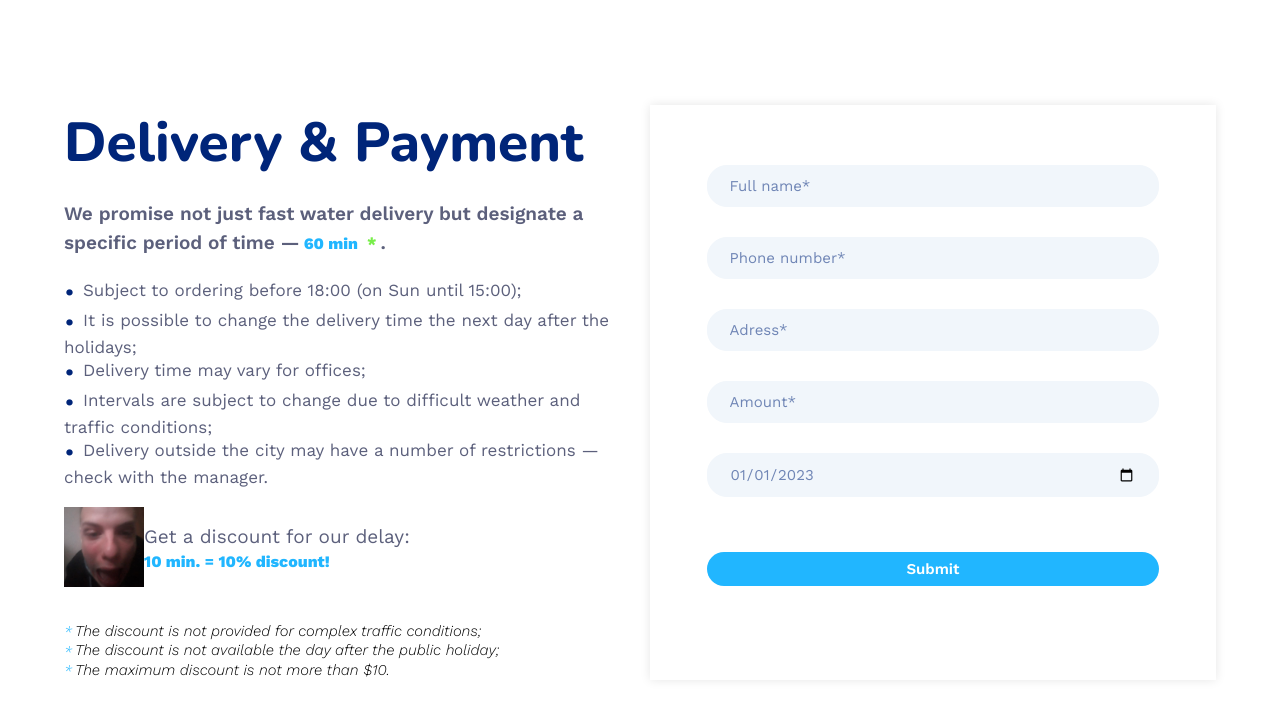
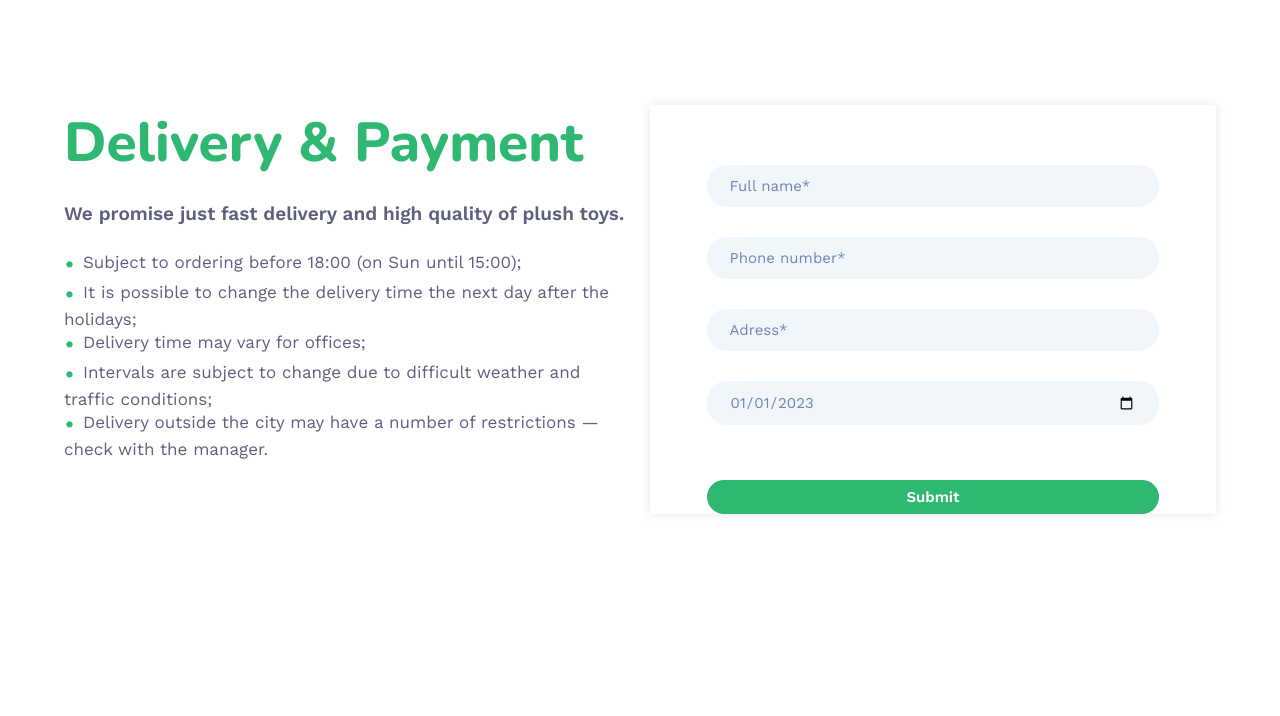
Before and after one commit to DimaGorp/Online-Magazine-CI-CD, a Django app: page /order/ in a window 1280 px wide. Shown: the top 716 px of the page. Run offline with Django 3.2, Linux system fonts and the light colour scheme.

Commit message:
redesign order

```diff
--- a/src/online_shop/mvc/templates/order/order.html
+++ b/src/online_shop/mvc/templates/order/order.html
@@ -13,11 +13,8 @@
         <!--<p id="delivery-info" class="delivery__title">- DELIVERY -</p>-->
         <h2 class="delivery__heading">Delivery &amp; Payment</h2>
         <span class="delivery__first-text-block">
-            <span class="delivery__description">We promise not just fast water delivery but designate a specific period
-                of time —</span>
-            <span class="delivery__description-time">60 min</span>
-            <span class="delivery__description-star">*</span>
-            <span class="delivery__description point">.</span>
+            <span class="delivery__description">We promise just fast delivery and high quality of plush toys. </span>
+
         </span>
         <ul class="delivery__list">
             <li class="delivery__item">Subject to ordering before 18:00 (on Sun until 15:00);</li>
@@ -29,18 +26,9 @@
                 manager.</li>
         </ul>
         <div class="image-with-text">
-            <img class="delivery__discount-image" src="{%static 'img/dimaa.png'%}" alt="percent-discount">
-            <div class="delivery__discount-text">
-                <p class="delivery__discount">Get a discount for our delay:</p>
-                <p class="delivery__discount-item">10 min. = 10% discount!</p>
-            </div>
+
         </div>
-        <ul class="delivery__discount-info">
-            <li class="delivery__discount-info-item">The discount is not provided for complex traffic conditions;</li>
-            <li class="delivery__discount-info-item">The discount is not available the day after the public holiday;
-            </li>
-            <li class="delivery__discount-info-item">The maximum discount is not more than $10.</li>
-        </ul>
+
     </div>
     <div class="delivery__form">
         <form id="add-form" class="delivery__form-form" action="https://formspree.io/f/xzbnbveq" method="POST">
@@ -64,9 +52,7 @@
                 </select><br>
             </div>
             -->
-            <div class="input-box">
-                <input type="text" class="input-field" name="amount" placeholder="Amount*"><br>
-            </div>
+
             <div class="input-box">
                 <input type="date" class="select-date" name="date" value="2023-01-01"><br>
             </div>
@@ -128,7 +114,7 @@
 }
 
 .delivery__heading {
-    color: #002579;
+    color: #2EB872;
     font-size: 38px;
     font-family: 'Nunito', sans-serif;
 }
@@ -219,7 +205,7 @@
 
 .delivery__item::before {
     content: "•";
-    color: #002579;
+    color: #2EB872;
     margin-right: 8px;
     font-size: 1.5em;
     vertical-align: middle;
@@ -280,7 +266,7 @@
 }
 
 input[type="submit"] {
-    background-color: #21b6ff;
+    background-color: #2EB872;
     color: #ffffff;
     font-family: 'Work Sans', sans-serif;
     font-weight: 600;
```
Also changed, not shown: src/db.sqlite3.
